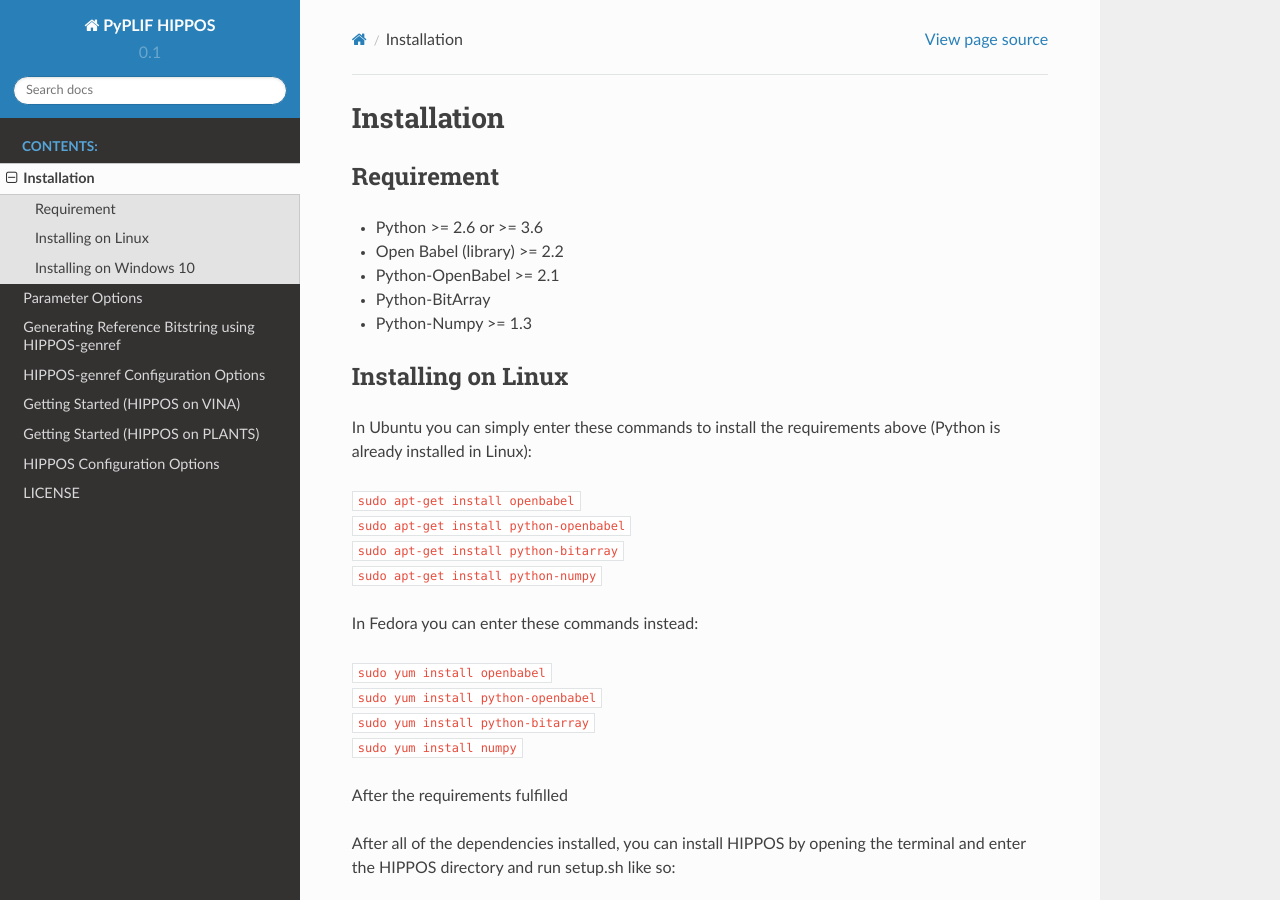
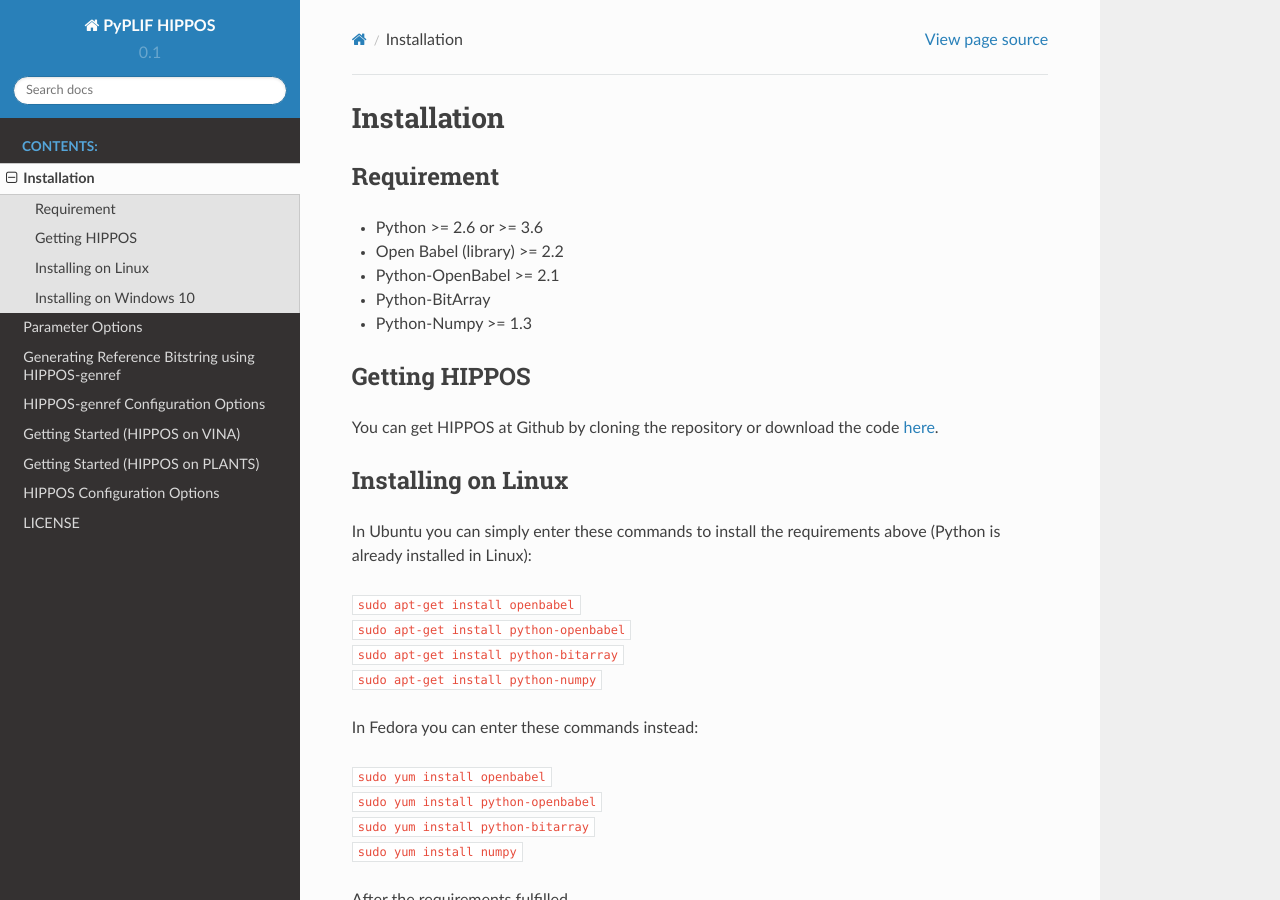
Before and after one commit to radifar/PyPLIF-HIPPOS, a Sphinx documentation site: the page built from docs/source/installation.rst, in a window 1280 px wide and 900 px high. Built offline with Sphinx 7.4.7 and the Read the Docs theme 2.0.0, drawn with Linux system fonts in a browser that asks for light colours.

Commit message:
add Getting HIPPOS instruction in docs

```diff
--- a/docs/source/installation.rst
+++ b/docs/source/installation.rst
@@ -10,6 +10,11 @@
 * Python-OpenBabel >= 2.1
 * Python-BitArray
 * Python-Numpy >= 1.3
+
+Getting HIPPOS
+--------------
+
+You can get HIPPOS at Github by cloning the repository or download the code `here <https://github.com/radifar/PyPLIF-HIPPOS>`_.
 
 Installing on Linux
 -------------------
```
